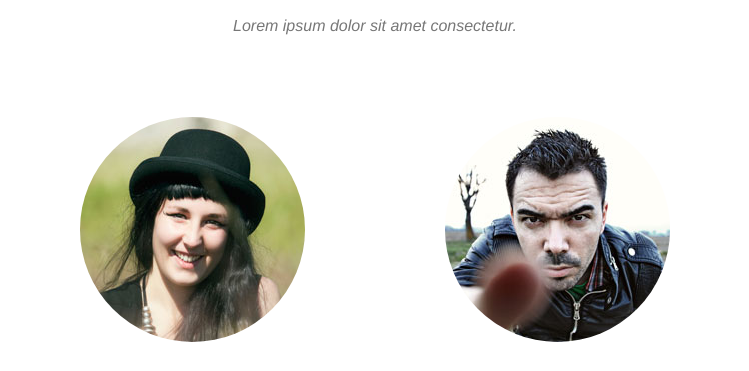
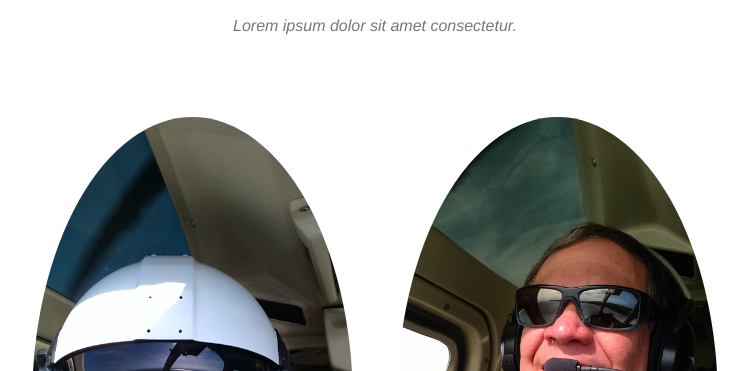
Before and after one commit to specialorange/HighTideAviation, a website: page app/index.html in a window 1280 px wide. Shown: the part 3452-3823 px from the top of the page, without its empty margins (265-1014 px from the left). Drawn offline with nearby package versions, Linux system fonts and the light colour scheme; some packages are replaced by stand-ins of ours; files that its build step writes are made by us from their sources; a script that the page names is missing; files whose address does not match are found by name; a web font is replaced by a local one.

Commit message:
added jack and ray pictures

```diff
--- a/app/index.html
+++ b/app/index.html
@@ -245,7 +245,7 @@
           <div class="row">
             <div class="col-sm-6">
               <div class="team-member">
-                <img src="images/team/1.jpg" class="img-responsive img-circle" alt="">
+                <img src="images/team/jack2.jpg" class="img-responsive img-circle" alt="">
                 <h4>Jack Fairley</h4>
                 <p class="text-muted">Pilot</p>
                 <ul class="list-inline social-buttons">
@@ -256,7 +256,7 @@
             </div>
             <div class="col-sm-6">
               <div class="team-member">
-                <img src="images/team/2.jpg" class="img-responsive img-circle" alt="">
+                <img src="images/team/ray1.jpg" class="img-responsive img-circle" alt="">
                 <h4>Ray XXX</h4>
                 <p class="text-muted">CEO and Pilot</p>
               </div>
```
Also changed, not shown: app/images/team/jack2.jpg (added), app/images/team/ray1.jpg (added).
